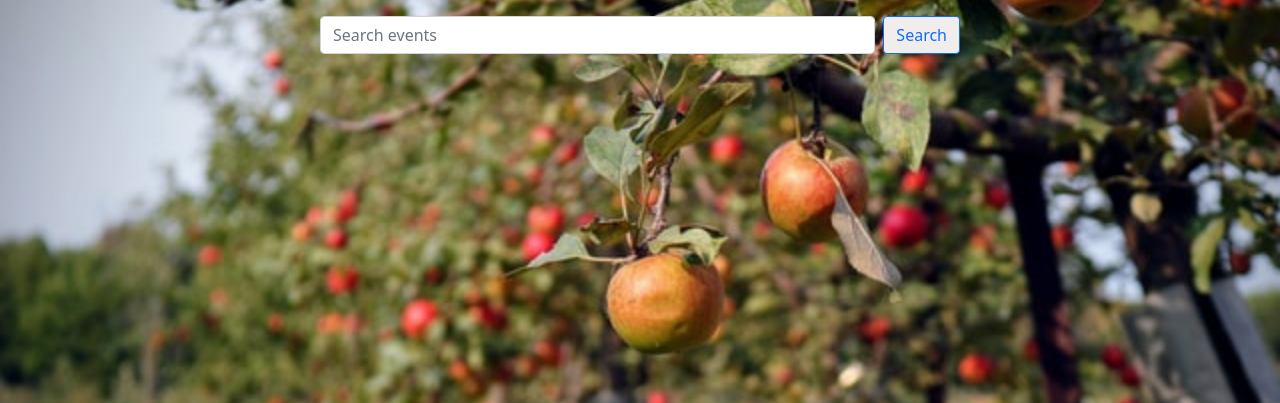
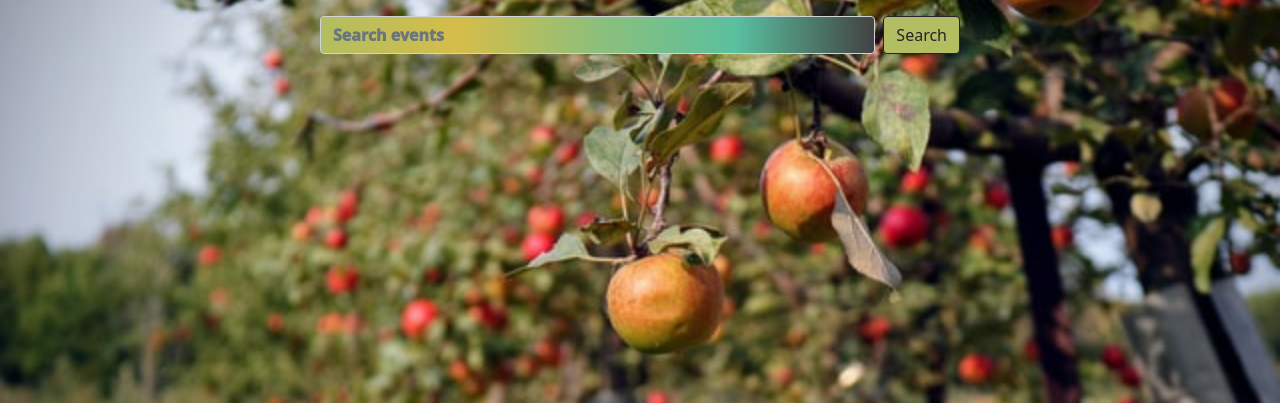
Before and after one commit to BXS-Archipelago/MadeWithPride, a Flask app: page /search in a window 1280 px wide. Shown: the part 102-505 px from the top of the page. Run offline with Flask 2, Linux system fonts and the light colour scheme; data that the repository does not hold is empty; some libraries are stand-ins or nearby versions; some web fonts are replaced.

Commit message:
add background to buttons and search, changed classess on buttons so the fonts remain visible

```diff
--- a/static/CSS/style.css
+++ b/static/CSS/style.css
@@ -159,7 +159,7 @@
 
 .view-btn {
 
-    background-color: #f1eded;
+    background-color: #b2be61;
     text-shadow: none;
 }
 
--- a/templates/events.html
+++ b/templates/events.html
@@ -6,8 +6,8 @@
 <div class="searcher">
 
 <form class="d-flex col-sm-6 offset-sm-3 mt-3">
-        <input class="form-control me-2" type="search" placeholder="Search events" aria-label="Search">
-        <button class="btn btn-outline-primary view-btn" type="submit">Search</button>
+        <input class="form-control me-2 bg-nice-green font-white" type="search" placeholder="Search events" aria-label="Search">
+        <button class="btn btn-outline-dark view-btn" type="submit">Search</button>
       </form>
 </div>
 
@@ -46,7 +46,7 @@
                         </p>
                         <p>
 
-                            <a href="/view_event/{{ event._id }}" class="btn btn-outline-primary view-btn">Full Details</a>
+                            <a href="/view_event/{{ event._id }}" class="btn btn-outline-dark view-btn">Full Details</a>
 
                         </p>
                     </div>
@@ -58,7 +58,7 @@
                 <div class="card-footer footer-text border-basic border-rainbow-green font-white">
                     Listed by: <span class="fst-italic text-capitalize">{{ event.created_by }}</span>
                 </div>
-                <a class="btn btn-primary" href="{{ url_for('add_favourite', event_id=event._id) }}" role="button"><i class="fas fa-star fa-stuff"></i> Save to MyPage</a>
+                <a class="btn btn-outline-light bg-nice-green" href="{{ url_for('add_favourite', event_id=event._id) }}" role="button"><i class="fas fa-star fa-stuff"></i> Save to MyPage</a>
             </div>
         </article>
         {% endfor %}
```
